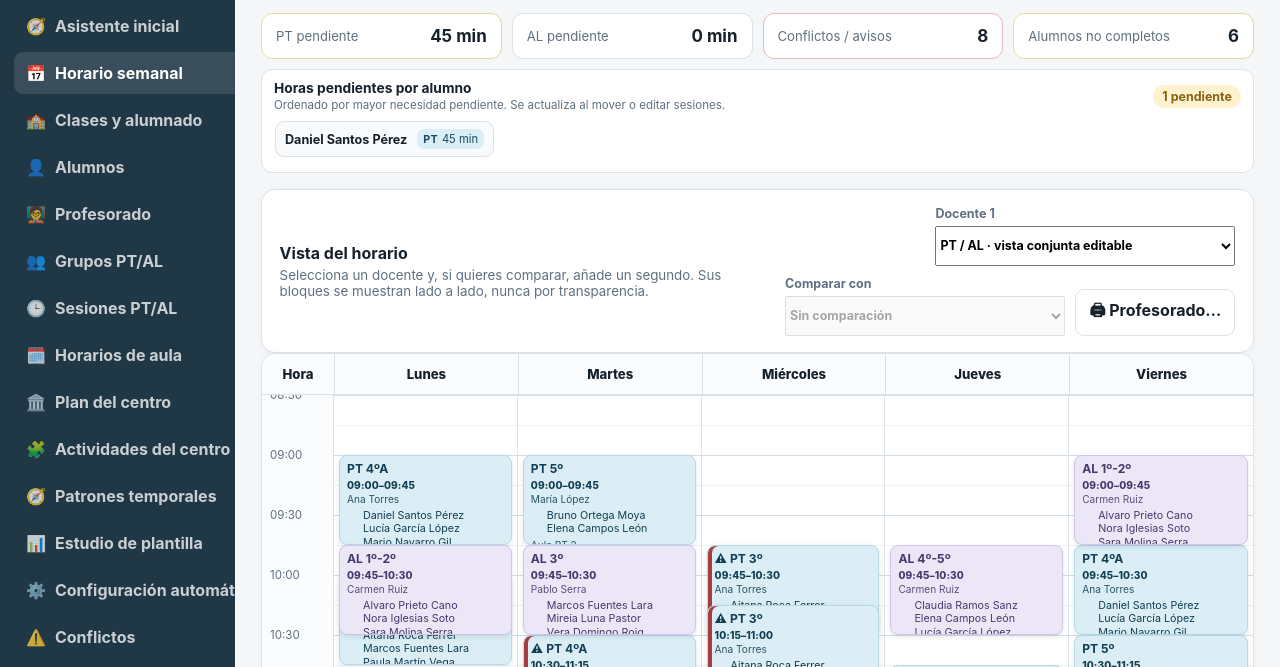
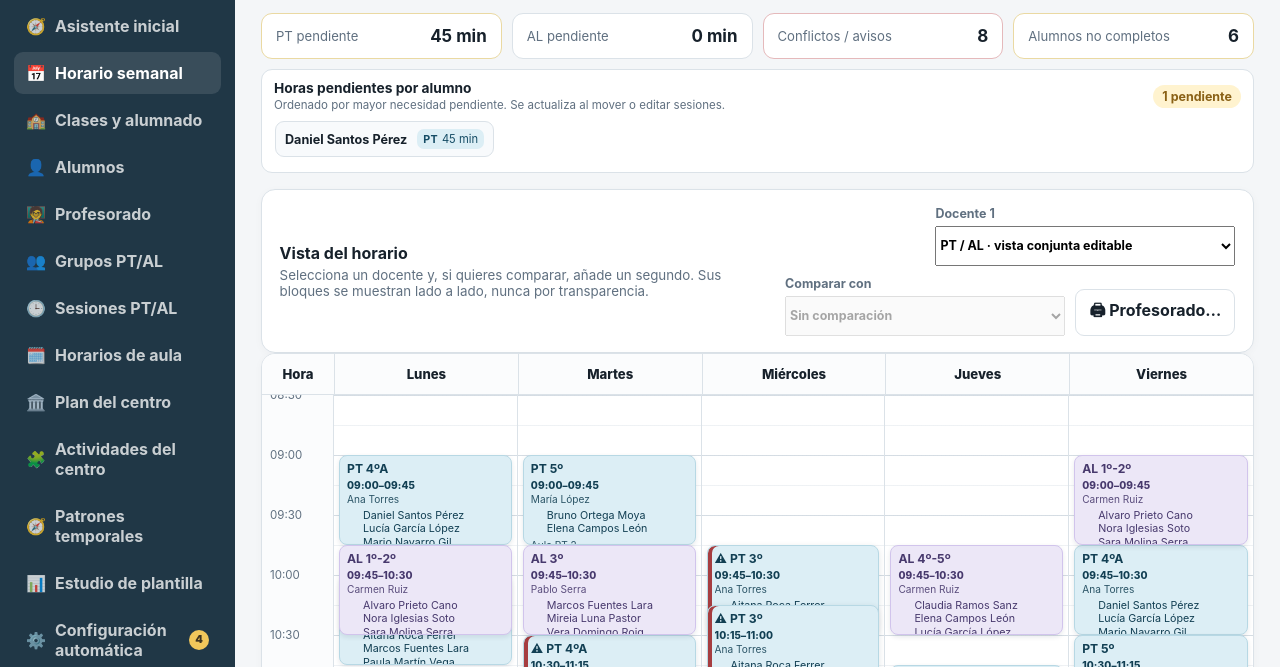
Before and after one commit to WolcenOn/Horario-PT-AL, a website with bundled scripts: page index.html in a window 1280 px wide. Shown: the part 79-746 px from the top of the page. Built offline with nearby package versions, Linux system fonts and the light colour scheme.

Commit message:
Keep sidebar navigation accessible on compact screens

```diff
--- a/css/layout.css
+++ b/css/layout.css
@@ -1,15 +1,16 @@
 .app-shell { min-height: 100vh; display: grid; grid-template-columns: 235px minmax(0, 1fr); transition: grid-template-columns .22s ease; }
 .app-shell.is-sidebar-collapsed { grid-template-columns: 0 minmax(0, 1fr); }
-.sidebar { width: 235px; background: #203746; color: white; padding: 20px 14px; display: flex; flex-direction: column; position: sticky; top: 0; height: 100vh; overflow: hidden; transition: transform .22s ease, box-shadow .22s ease; z-index: 60; }
+.sidebar { width: 235px; background: #203746; color: white; padding: 20px 14px; display: flex; flex-direction: column; position: sticky; top: 0; height: 100vh; overflow-x: hidden; overflow-y: auto; scrollbar-width: thin; transition: transform .22s ease, box-shadow .22s ease; z-index: 60; }
 .app-shell.is-sidebar-collapsed .sidebar { transform: translateX(-100%); pointer-events: none; }
 .brand { display: flex; gap: 10px; align-items: center; padding: 2px 7px 20px; white-space: nowrap; }
 .brand-mark { width: 42px; min-width: 42px; height: 42px; display: grid; place-items: center; border-radius: 11px; background: rgba(255,255,255,.12); font-weight: 800; }
 .brand strong { display: block; font-size: .96rem; }
 .brand small { color: rgba(255,255,255,.65); font-size: .74rem; }
-.nav-list { display: grid; gap: 5px; }
-.nav-item { border: 0; background: transparent; color: rgba(255,255,255,.76); border-radius: 9px; padding: 11px 12px; text-align: left; display: flex; align-items: center; gap: 9px; font-weight: 650; white-space: nowrap; }
+.nav-list { display: grid; gap: 5px; min-width: 0; }
+.nav-item { border: 0; background: transparent; color: rgba(255,255,255,.76); border-radius: 9px; padding: 11px 12px; text-align: left; display: flex; align-items: center; gap: 9px; font-weight: 650; white-space: normal; line-height: 1.25; }
+.nav-item > span:not(.nav-badge) { min-width: 0; }
 .nav-item:hover, .nav-item.is-active { color: white; background: rgba(255,255,255,.11); }
-.sidebar-footer { margin-top: auto; display: grid; gap: 10px; padding: 10px 3px 0; }
+.sidebar-footer { margin-top: auto; display: grid; gap: 10px; padding: 10px 3px 0; flex: 0 0 auto; }
 .sidebar-footer .button { border-color: rgba(255,255,255,.2); color: white; }
 .sidebar-footer .sidebar-danger { border-color: rgba(255,174,174,.42); color: #ffd3d3; }
 .sidebar-footer .sidebar-danger:hover { background: rgba(166,61,64,.24); border-color: rgba(255,174,174,.65); }
```
